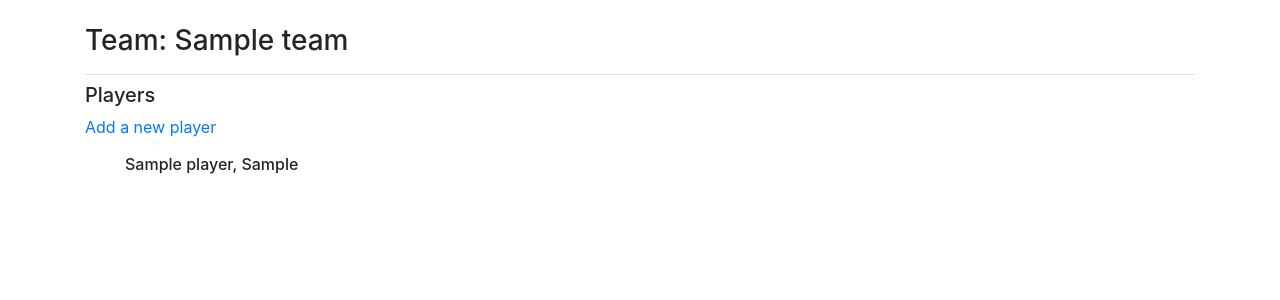
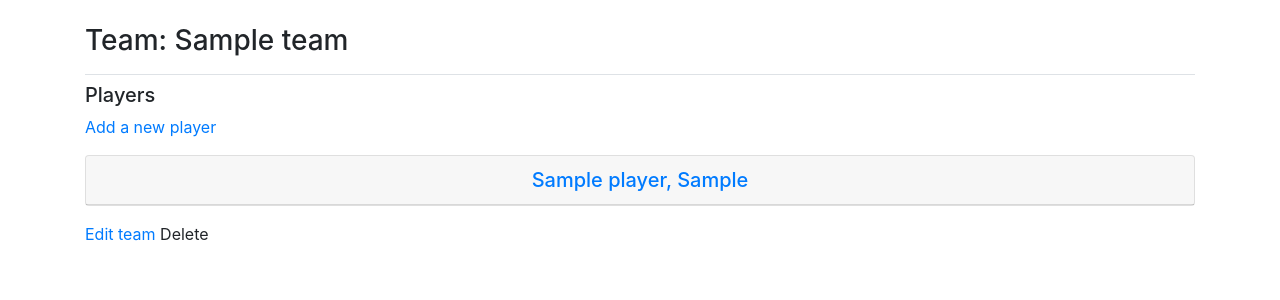
Before and after one commit to dalenledingham/NCAA-Django, a Django app: page /teams/1/ in a window 1280 px wide. Shown: the part 58-358 px from the top of the page. Run offline with Django 3.2, Linux system fonts and the light colour scheme; a user stored in the database is signed in; tables that the repository leaves empty hold one stand-in row (values such as "Sample post"); some libraries are stand-ins or nearby versions.

Commit message:
Added ability to edit teams

```diff
--- a/ncaa/forms.py
+++ b/ncaa/forms.py
@@ -12,8 +12,8 @@ class ConferenceForm(forms.ModelForm):
 class TeamForm(forms.ModelForm):
   class Meta:
     model = Team
-    fields = ['name']
-    labels = {'name': 'Team Name'}
+    fields = ['name','conference']
+    labels = {'name': 'Team Name','conference': 'Conference'}
 
 
 class PlayerForm(forms.ModelForm):
--- a/ncaa/templates/ncaa/conference.html
+++ b/ncaa/templates/ncaa/conference.html
@@ -16,9 +16,6 @@
       <h5 class="card-header" style="text-align:center;">
         <a href="{% url 'ncaa:team' team.id %}">{{ team.name }}</a>
       </h5>
-      <!-- <div class="card-body">
-        {{ team }}
-      </div> -->
     </div>
   {% empty %}
     <p>There are no teams in this conference yet.</p>
--- a/ncaa/templates/ncaa/team.html
+++ b/ncaa/templates/ncaa/team.html
@@ -12,10 +12,17 @@
   </p>
 
   {% for player in players %}
-    <ul style="list-style-type:none;">
-      <li><h6>{{ player.name }}, {{ player.position }}</h6></li>
-    </ul>
+    <div class="card mb-3">
+      <h5 class="card-header" style="text-align:center;">
+        <a href="{% url 'ncaa:player' player.id %}">{{ player.name }}, {{ player.position }}</a>
+      </h5>
+    </div>
   {% empty %}
     <p>There are no players in this team yet.</p>
   {% endfor %}
+
+  <p>
+    <a href="{% url 'ncaa:edit_team' team.id %}">Edit team</a>
+    Delete
+  </p>
 {% endblock content %}
--- a/ncaa/urls.py
+++ b/ncaa/urls.py
@@ -37,4 +37,7 @@ urlpatterns = [
 
   # Page for editing a conference
   path('edit_conference/<int:conference_id>/', views.edit_conference, name='edit_conference'),
+
+  # Page for editing a team
+  path('edit_team/<int:team_id>/', views.edit_team, name='edit_team'),
 ]
--- a/ncaa/views.py
+++ b/ncaa/views.py
@@ -144,3 +144,19 @@ def edit_conference(request, conference_id):
 
   context = {'conference': conference, 'form': form}
   return render(request, 'ncaa/edit_conference.html', context)
+
+def edit_team(request, team_id):
+  """Edit an existing team"""
+  team = Team.objects.get(id=team_id)
+
+  if request.method != 'POST':
+    # Initial request; pre-fill form with the current team
+    form = TeamForm(instance=team)
+  else:
+    form = TeamForm(instance=team, data=request.POST)
+    if form.is_valid():
+      form.save()
+      return redirect('ncaa:team', team_id=team_id)
+
+  context = {'team': team, 'form': form}
+  return render(request, 'ncaa/edit_team.html', context)
```
Also changed, not shown: ncaa/templates/ncaa/edit_team.html (added, +15 -0 lines).
